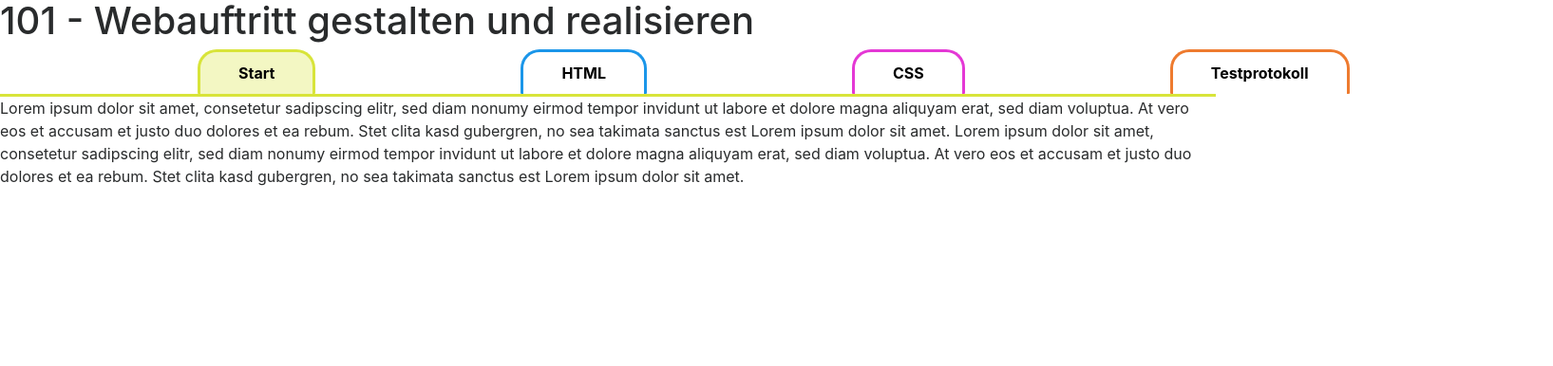
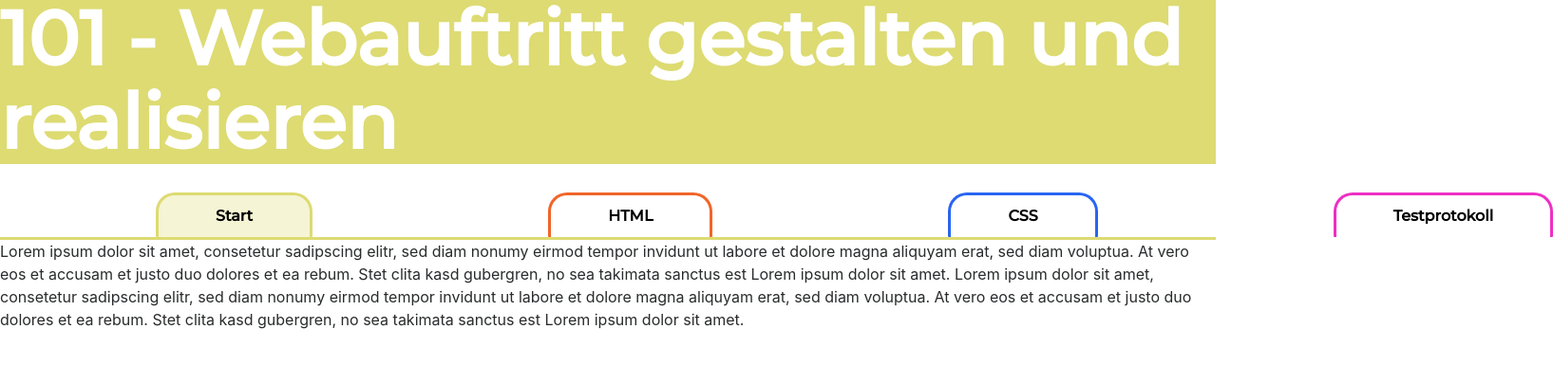
Before and after one commit to lelezz04/website_101_lerndoku, a plain HTML site: page index.html in a window 1280 px wide. Shown: the whole page at 95% size, 1635 px wide, since content can reach past the window. Drawn offline with nearby package versions, Linux system fonts and the light colour scheme; a script that the page names is missing.

Commit message:
Add files via upload

```diff
--- a/index.html
+++ b/index.html
@@ -15,11 +15,14 @@
 
 <body>
   <header>
-    <h1>101 - Webauftritt gestalten und realisieren</h1>
+    <!-- <div class="titelcontainer"> -->
+      <h1> <!-- <div class="101"> -->101 - <!-- </div> <br /> -->Webauftritt gestalten und realisieren
+    <!-- </div> -->
+    </h1>
     <ul>
       <li id="start" class="startactive"><a href="index.html">Start</a></li>
       <li id="html"><a href="html.html">HTML</a></li>
-      <li id="css" ><a href="css.html">CSS</a> </li>
+      <li id="css"><a href="css.html">CSS</a> </li>
       <li id="testprotokoll"><a href="testprotokoll.html">Testprotokoll</a> </li>
 
     </ul>
--- a/style.css
+++ b/style.css
@@ -1,12 +1,23 @@
 @import url('https://fonts.googleapis.com/css2?family=Roboto&display=swap');
+@import url('https://fonts.googleapis.com/css2?family=Montserrat:wght@500&display=swap');
 ul {
 list-style-type: none;
 display: flex;
 justify-content: space-evenly;
-padding: 0;
+padding-top: 30px;
 margin: 0px 100px;
 height: fit-content;
 align-items: center;
+background: white;
+width: 100%;
+}
+h1 {
+    display: flex;
+    flex-direction: column;
+    margin: 0px;
+    color: white;
+    font-weight: bolder;
+    font-size: 80px;
 }
 
 #start {
@@ -14,13 +25,13 @@ align-items: center;
     justify-content: center; */
 text-decoration: none;
 margin: 0px 10%;
-border: solid 3px rgba(216, 228, 58, 1);
+border: solid 3px rgba(221, 219, 114, 1);
 border-radius: 20px 20px 1px 1px;
-padding: 10px 40px;
+padding: 10px 60px;
 border-bottom-width: 0px;
 }
 #start:hover {
-    background:  rgba(216, 228, 58, 0.3);
+    background:  rgb(221, 219, 114, 0.3);
 
 }
 #html {
@@ -28,14 +39,14 @@ border-bottom-width: 0px;
     justify-content: center; */
 text-decoration: none;
 margin: 0px 10%;
-border: solid 3px rgba(27, 150, 233, 1);
+border: solid 3px  rgba(241, 101, 41, 1);
 border-radius: 20px 20px 1px 1px;
-padding: 10px 40px;
+padding: 10px 60px;
 border-bottom-color: white;
 border-bottom-width: 0px;
 }
 #html:hover {
-    background: rgba(27, 150, 233, 0.3);
+    background:  rgba(241, 101, 41, 0.3);
 
 }
 
@@ -44,17 +55,17 @@ border-bottom-width: 0px;
     justify-content: center; */
 text-decoration: none;
 margin: 0px 10%;
-border: solid 3px rgba(228, 56, 213, 1);
+border: solid 3px rgba(41, 101, 241, 1);
 border-radius: 20px 20px 1px 1px;
-padding: 10px 40px;
+padding: 10px 60px;
 border-bottom-color: white;
 border-bottom-width: 0px;
 }
 #css:hover {
-    background:  rgba(228, 56, 213, 0.3);
+    background:  rgba(41, 101, 241, 0.3);
 }
 #test:hover {
-background:rgba(238, 123, 47, 1) ;
+background: rgba(238, 47, 197, 1) ;
 
 }
 #testprotokoll {
@@ -62,9 +73,9 @@ background:rgba(238, 123, 47, 1) ;
     justify-content: center; */
 text-decoration: none;
 margin: 0px 10%;
-border: solid 3px rgba(238, 123, 47, 1);
+border: solid 3px rgba(238, 47, 197, 1);
 border-radius: 20px 20px 1px 1px;
-padding: 10px 40px;
+padding: 10px 60px;
 border-bottom-color: white;
 border-bottom-width: 0px;
 
@@ -73,17 +84,17 @@ border-bottom-width: 0px;
     background: rgba(238, 123, 47, 0.3);}
 #mainindex {
 
-    border-top:solid 3px rgba(216, 228, 58, 1) ;
+    border-top:solid 3px rgba(221, 219, 114, 1) ;
 }
-#mainhtml {border-top:solid 3px rgba(27, 150, 233, 1);}
+#mainhtml {border-top:solid 3px rgba(241, 101, 41, 1);}
 
 
 #maincss {
-border-top:solid 3px rgba(228, 56, 213, 1);
+border-top:solid 3px rgba(41, 101, 241, 1);
 }
 
 #maintest {
-border-top:solid 3px rgba(238, 123, 47, 1) ;
+border-top:solid 3px  rgba(238, 47, 197, 1) ;
 }
 
 head {
@@ -105,17 +116,35 @@ font-weight: bold;
 }
 
 .startactive {
-    background:  rgba(216, 228, 58, 0.3);
+    background: rgba(221, 219, 114, 0.3);
 
 
 }
 .htmlactive {
-    background:  rgba(27, 150, 233, 0.3);
+    background:  rgba(241, 101, 41, 0.3);
 }
 .cssactive {
-background: rgba(228, 56, 213, 0.3);
+background:rgba(41, 101, 241, 0.3);
 }
 .testactive {
-background: rgba(238, 123, 47, 0.3);
+background:  rgba(238, 47, 197, 0.3);
 
 }
+header {
+    display: flex;
+    align-items: center;
+    height: 250px;
+    flex-direction: column;
+    justify-content: flex-end;
+    background:rgb(221, 219, 114);
+    font-family: 'Montserrat', sans-serif;
+}
+/* div.titelcontainer {
+    display: flex;
+    align-items: flex-end;
+    height: 100%; */
+
+/* }
+div.101 {
+height: 100%;
+} */
```
